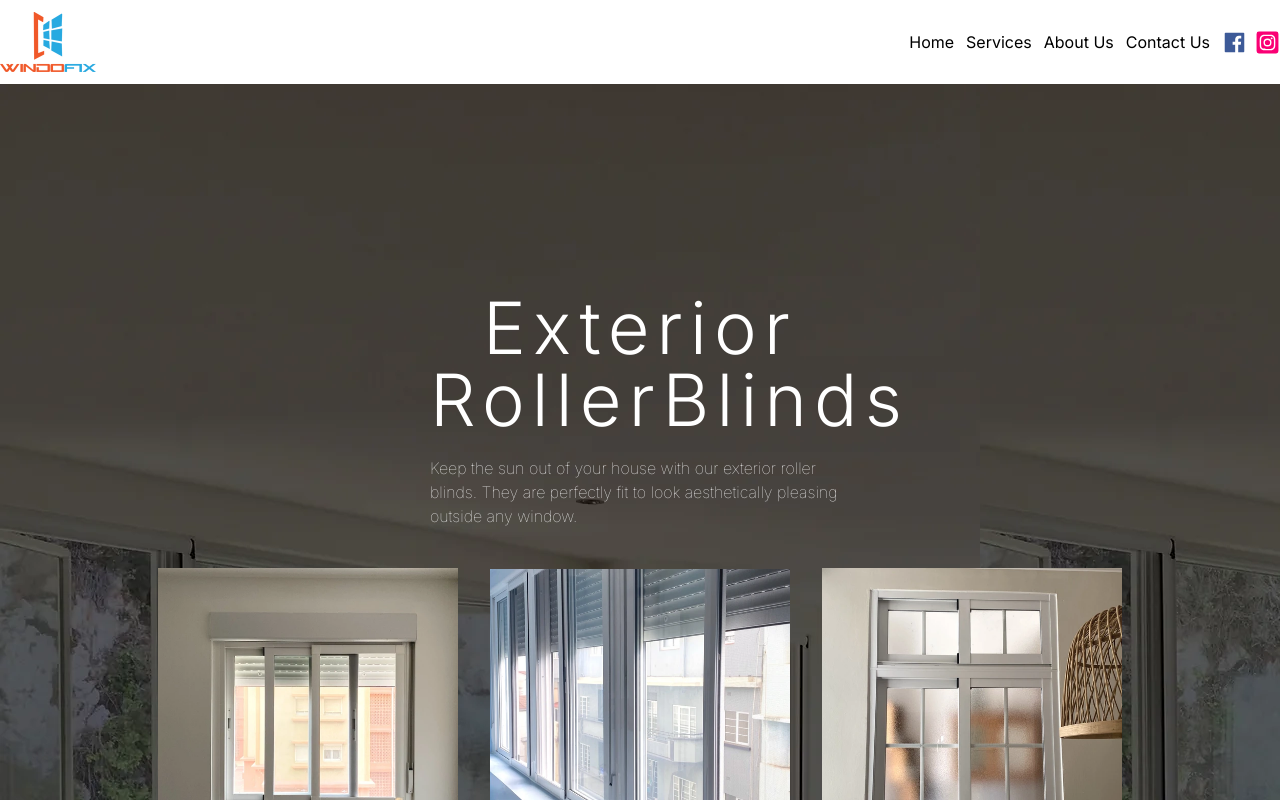
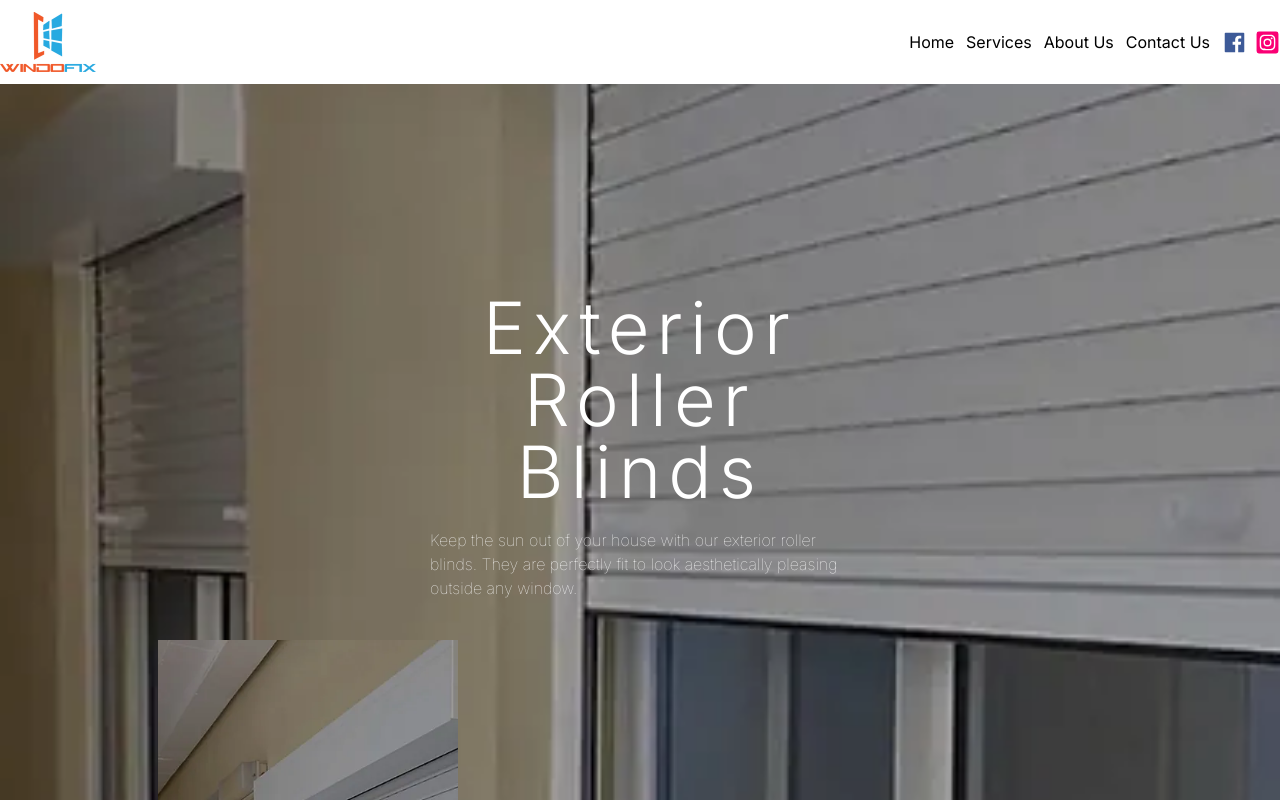
Before and after one commit to ElAndy94/windowfix, a Next.js app: page /exterior-roller-blinds in a window 1280 px wide. Shown: the top 800 px of the page. Built offline with nearby package versions, Linux system fonts and the light colour scheme.

Commit message:
working on the background image

```diff
--- a/app/exterior-roller-blinds/page.tsx
+++ b/app/exterior-roller-blinds/page.tsx
@@ -12,16 +12,17 @@ const ExteriorRollerBlinds = () => {
     <section className="mx-auto text-center text-white  md:h-screen">
       <div
         style={{
-          backgroundImage: 'url("/assets/windows5.webp")',
-          background:
-            ' url("/assets/windows5.webp") center center cover no-repeat fixed',
+          backgroundImage: 'url("/assets/exterior1.webp")',
+          backgroundSize: "cover",
+          backgroundRepeat: "no-repeat",
+          backgroundPosition: "center",
           paddingBottom: "50px",
         }}
       >
         <div className="pt-24">
           <div className="mb md:w-[420px] mx-auto">
             <h1 className="md:text-7xl text-4xl tracking-widest font-light pt-28">
-              Exterior RollerBlinds
+              Exterior Roller Blinds
             </h1>
             <p className="mt-5 mx-auto font-thin md:text-left text-center">
               Keep the sun out of your house with our exterior roller blinds.
@@ -32,7 +33,7 @@ const ExteriorRollerBlinds = () => {
           <div className="flex flex-col md:flex-row items-center justify-center md:gap-8 gap-4 mt-10">
             <div>
               <Image
-                src="/assets/windows2.webp"
+                src="/assets/exterior1.webp"
                 alt="picture of window"
                 width={300}
                 height={300}
```
